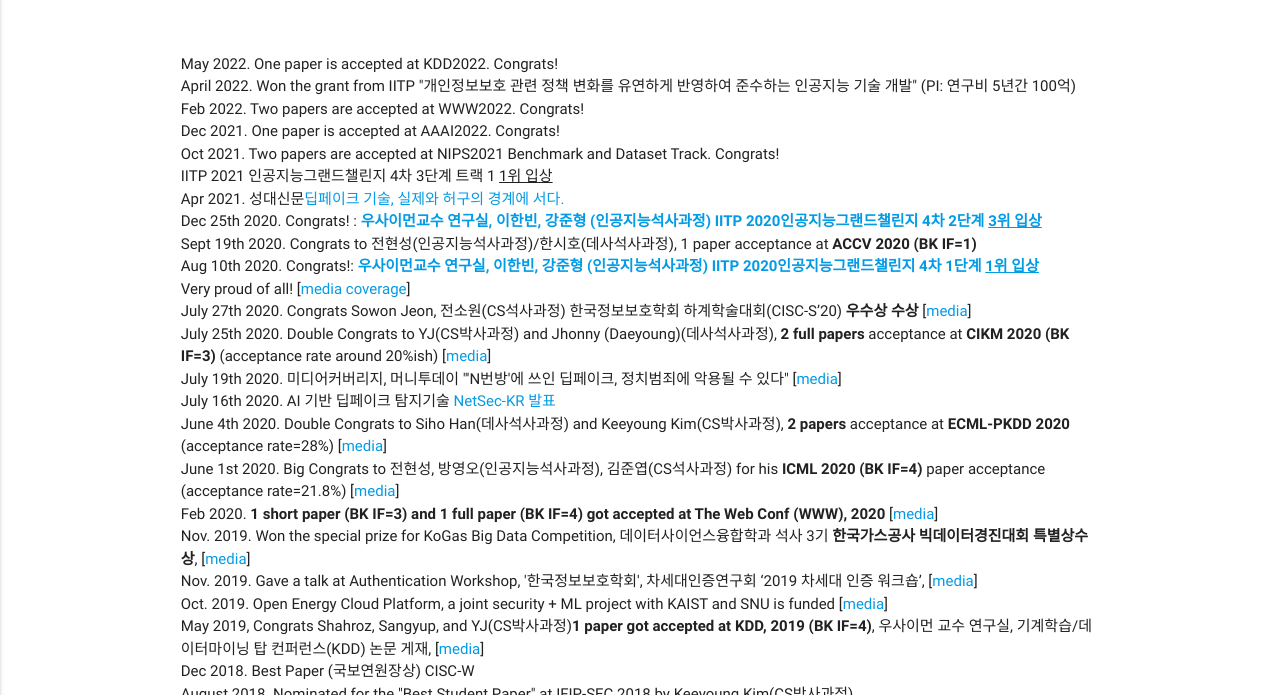
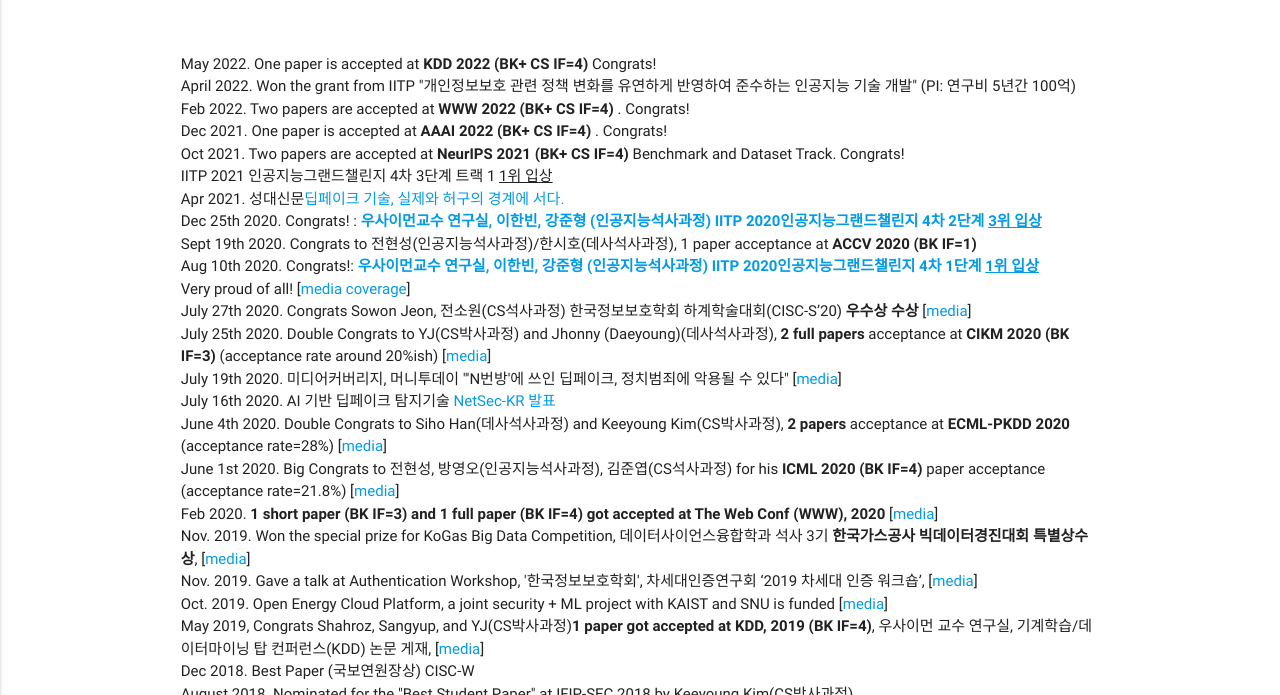
Before and after one commit to Yurim990507/DASH-Lab.github.io, a Jekyll site: the page built from News.md, in a window 1280 px wide and 900 px high, scrolled down 1073 px, cut to the strip 205-900 px from the top of the window. Built offline with Jekyll 4.4.1, drawn with Linux system fonts in a browser that asks for light colours.

Commit message:
Update News.md

```diff
--- a/News.md
+++ b/News.md
@@ -30,14 +30,14 @@ permalink: /News/
 <div class="section">
     <div class="row">
 
-May 2022. One paper is accepted at KDD2022. Congrats! <br>
+May 2022. One paper is accepted at  <b>KDD 2022 (BK+ CS IF=4) </b> Congrats! <br>
 
 April 2022. Won the grant from IITP "개인정보보호 관련 정책 변화를 유연하게 반영하여 준수하는 인공지능 기술 개발" (PI: 연구비 5년간 100억)<br>
 
-Feb 2022. Two papers are accepted at WWW2022. Congrats! <br>
+Feb 2022. Two papers are accepted at <b>WWW 2022 (BK+ CS IF=4) </b>. Congrats! <br>
 
-Dec 2021. One paper is accepted at AAAI2022. Congrats! <br>
-Oct 2021. Two papers are accepted at NIPS2021 Benchmark and Dataset Track. Congrats! <br>
+Dec 2021. One paper is accepted at <b>AAAI 2022 (BK+ CS IF=4) </b>. Congrats! <br>
+Oct 2021. Two papers are accepted at <b>NeurIPS 2021 (BK+ CS IF=4) </b> Benchmark and Dataset Track. Congrats! <br>
 IITP 2021 인공지능그랜드챌린지 4차 3단계 트랙 1 <u>1위 입상</u> <br>
 Apr 2021. 성대신문<a href="http://www.skkuw.com/news/articleView.html?idxno=22706">딥페이크 기술, 실제와 허구의 경계에 서다.</a><br>
 Dec 25th 2020. Congrats! : <b><a href="https://ai.skku.edu/ai/community/news.do?mode=view&articleNo=109849">우사이먼교수 연구실, 이한빈, 강준형 (인공지능석사과정) IITP 2020인공지능그랜드챌린지 4차 2단계 <u>3위 입상</u></a></b> <br>
```
